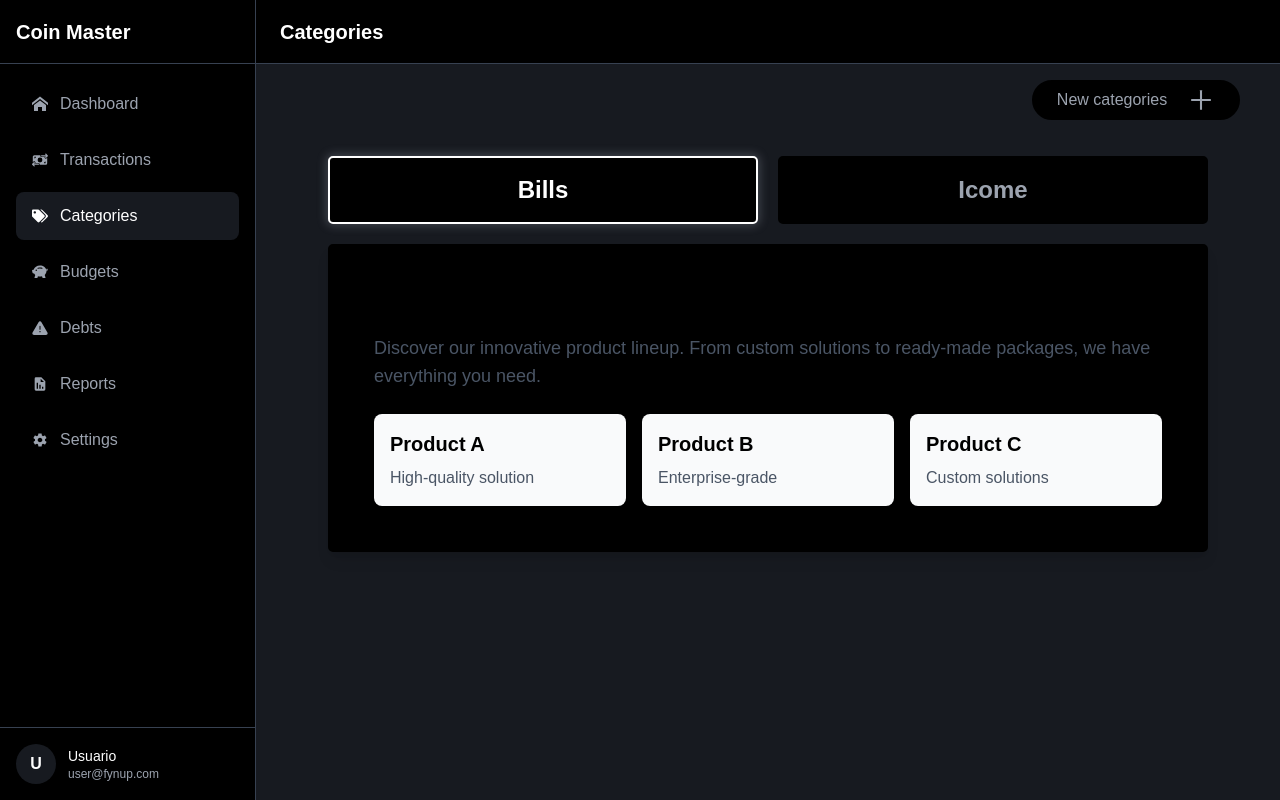
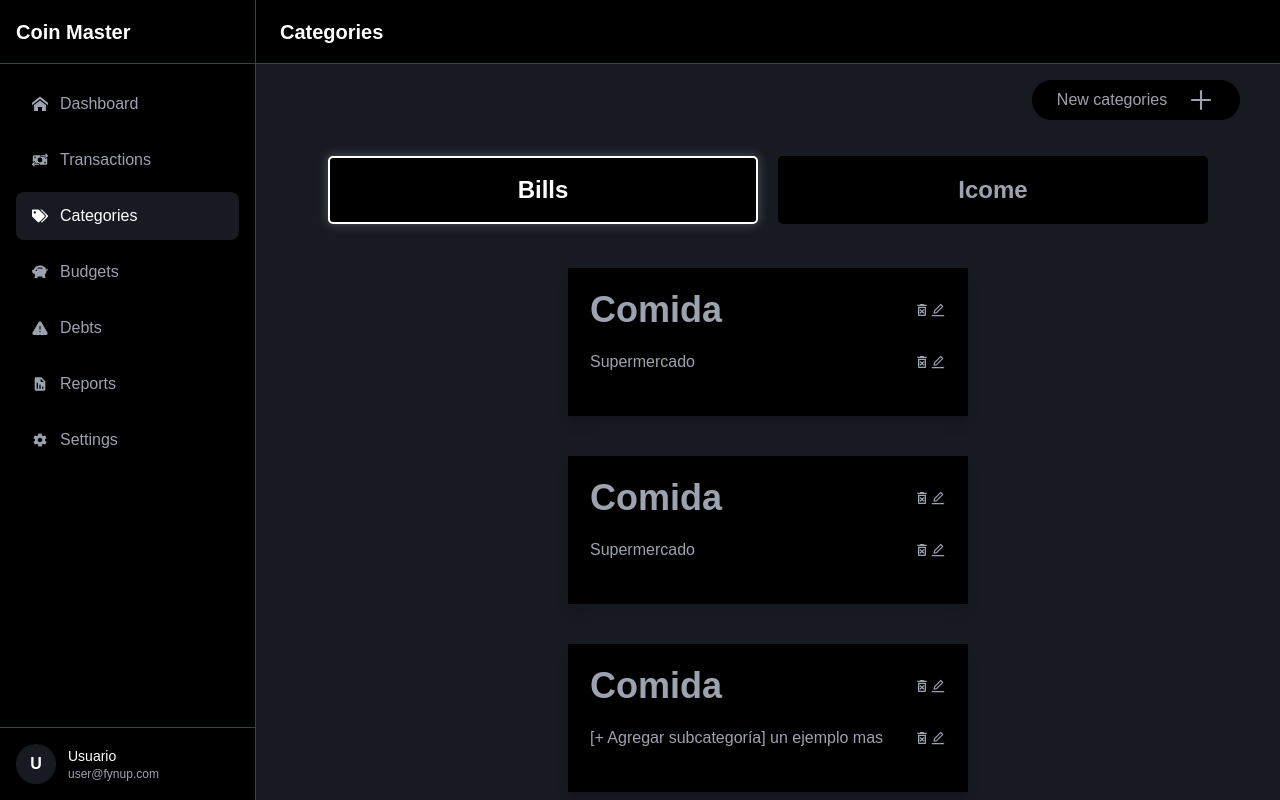
Before and after one commit to DiegoGp227/CoinMaster-v2, a Next.js app in the folder front/: page /categories in a window 1280 px wide. Built offline with nearby package versions, Linux system fonts and the light colour scheme; no server answers; what easy-peasy would draw is missing.

Commit message:
[ init ] category secction integrated

```diff
--- /dev/null
+++ b/front/app/categories/components/molecules/ActionsDiv.tsx
@@ -0,0 +1,15 @@
+import { AiOutlineEdit } from "react-icons/ai";
+import { MdOutlineDeleteForever } from "react-icons/md";
+
+export default function ActionDiv() {
+  return (
+    <div className="flex">
+      <button>
+        <MdOutlineDeleteForever className="text-soft-gray group-hover:text-white transition-all duration-500" />
+      </button>
+      <button>
+        <AiOutlineEdit className="text-soft-gray group-hover:text-white transition-all duration-500" />
+      </button>
+    </div>
+  );
+}
--- /dev/null
+++ b/front/app/categories/components/orgamisms/CategorySecction.tsx
@@ -0,0 +1,33 @@
+import ActionDiv from "../molecules/ActionsDiv";
+
+interface ICategorySecction {
+  title: string;
+  subCategoryTitle: string;
+}
+
+export default function CategorySecction({
+  title,
+  subCategoryTitle,
+}: ICategorySecction) {
+  return (
+    <>
+    {}
+      <div className="w-[400px] bg-black p-5 border-2 border-black hover:border-white transition-all duration-500 group hover:shadow-[0_0_10px_2px_rgba(156,163,175,0.3)] shadow-lg">
+        <div className="flex justify-between mb-5">
+          <h2 className="text-4xl font-bold text-soft-gray group-hover:text-white transition-all duration-500">
+            {title}
+          </h2>
+          <ActionDiv />
+        </div>
+        <div className="flex justify-between my-5">
+          <div>
+            <p className="text-soft-gray group-hover:text-white transition-all duration-500">
+              {subCategoryTitle}
+            </p>
+          </div>
+          <ActionDiv />
+        </div>
+      </div>
+    </>
+  );
+}
--- a/front/app/categories/components/orgamisms/TabsOrganism.tsx
+++ b/front/app/categories/components/orgamisms/TabsOrganism.tsx
@@ -2,6 +2,7 @@
 
 import TabsLayout from "@/src/categories/layouts/TabsLayout";
 import { useState } from "react";
+import CategorySecction from "./CategorySecction";
 
 export default function TabsOrganism() {
   const [activeTab, setActiveTab] = useState("bills");
@@ -11,56 +12,32 @@ export default function TabsOrganism() {
     { label: "Icome", value: "icome" },
   ];
 
-
-
   const renderContent = () => {
     switch (activeTab) {
       case "bills":
         return (
-          <div className="w-full p-6">
-            <h2 className="text-4xl font-bold mb-6">Our Products</h2>
-            <p className="text-gray-600 text-lg mb-4">
-              Discover our innovative product lineup. From custom solutions to
-              ready-made packages, we have everything you need.
-            </p>
-            <div className="grid grid-cols-1 md:grid-cols-3 gap-4 mt-6">
-              <div className="p-4 bg-gray-50 rounded-lg">
-                <h3 className="text-xl font-bold mb-2">Product A</h3>
-                <p className="text-gray-600">High-quality solution</p>
-              </div>
-              <div className="p-4 bg-gray-50 rounded-lg">
-                <h3 className="text-xl font-bold mb-2">Product B</h3>
-                <p className="text-gray-600">Enterprise-grade</p>
-              </div>
-              <div className="p-4 bg-gray-50 rounded-lg">
-                <h3 className="text-xl font-bold mb-2">Product C</h3>
-                <p className="text-gray-600">Custom solutions</p>
-              </div>
-            </div>
+          <div className="w-full p-6 flex gap-10 flex-wrap justify-center">
+            <CategorySecction title="Comida" subCategoryTitle="Supermercado" />
+            <CategorySecction title="Comida" subCategoryTitle="Supermercado" />
+            <CategorySecction
+              title="Comida"
+              subCategoryTitle="[+ Agregar subcategoría] un ejemplo mas"
+            />
+            <CategorySecction
+              title="Comida"
+              subCategoryTitle="[+ Agregar subcategoría] un ejemplo mas"
+            />
           </div>
         );
       case "icome":
         return (
-          <div className="w-full p-6">
-            <h2 className="text-4xl font-bold mb-6">Our Products</h2>
-            <p className="text-gray-600 text-lg mb-4">
-              Discover our innovative product lineup. From custom solutions to
-              ready-made packages, we have everything you need.
-            </p>
-            <div className="grid grid-cols-1 md:grid-cols-3 gap-4 mt-6">
-              <div className="p-4 bg-gray-50 rounded-lg">
-                <h3 className="text-xl font-bold mb-2">Product A</h3>
-                <p className="text-gray-600">High-quality solution</p>
-              </div>
-              <div className="p-4 bg-gray-50 rounded-lg">
-                <h3 className="text-xl font-bold mb-2">Product B</h3>
-                <p className="text-gray-600">Enterprise-grade</p>
-              </div>
-              <div className="p-4 bg-gray-50 rounded-lg">
-                <h3 className="text-xl font-bold mb-2">Product C</h3>
-                <p className="text-gray-600">Custom solutions</p>
-              </div>
-            </div>
+          <div className="w-full p-6 flex gap-10 flex-wrap justify-center">
+            <CategorySecction title="sueldo" subCategoryTitle="example" />
+            <CategorySecction title="camisetas" subCategoryTitle="example" />
+            <CategorySecction
+              title="Comida"
+              subCategoryTitle="[+ Agregar subcategoría] un ejemplo mas"
+            />
           </div>
         );
       default:
--- a/front/src/categories/layouts/TabsLayout.tsx
+++ b/front/src/categories/layouts/TabsLayout.tsx
@@ -50,9 +50,9 @@ export default function TabsLayout({
         <div
           className={`${
             tabOptions && "w-full"
-          } p-5 flex flex-col justify-center items-center bg-black relative max-w-[95vw] ${
+          } p-5 flex flex-col justify-center items-center  relative max-w-[95vw] ${
             tabOptions ? "rounded-[5px]" : "rounded-[5px]"
-          } pt-0 shadow-lg border-2 border-black hover:border-white transition-all duration-500 group hover:shadow-[0_0_10px_2px_rgba(156,163,175,0.3)]`}
+          } pt-0 `}
         >
           <div id="divToPrint" className="w-full">
             {children}
```
